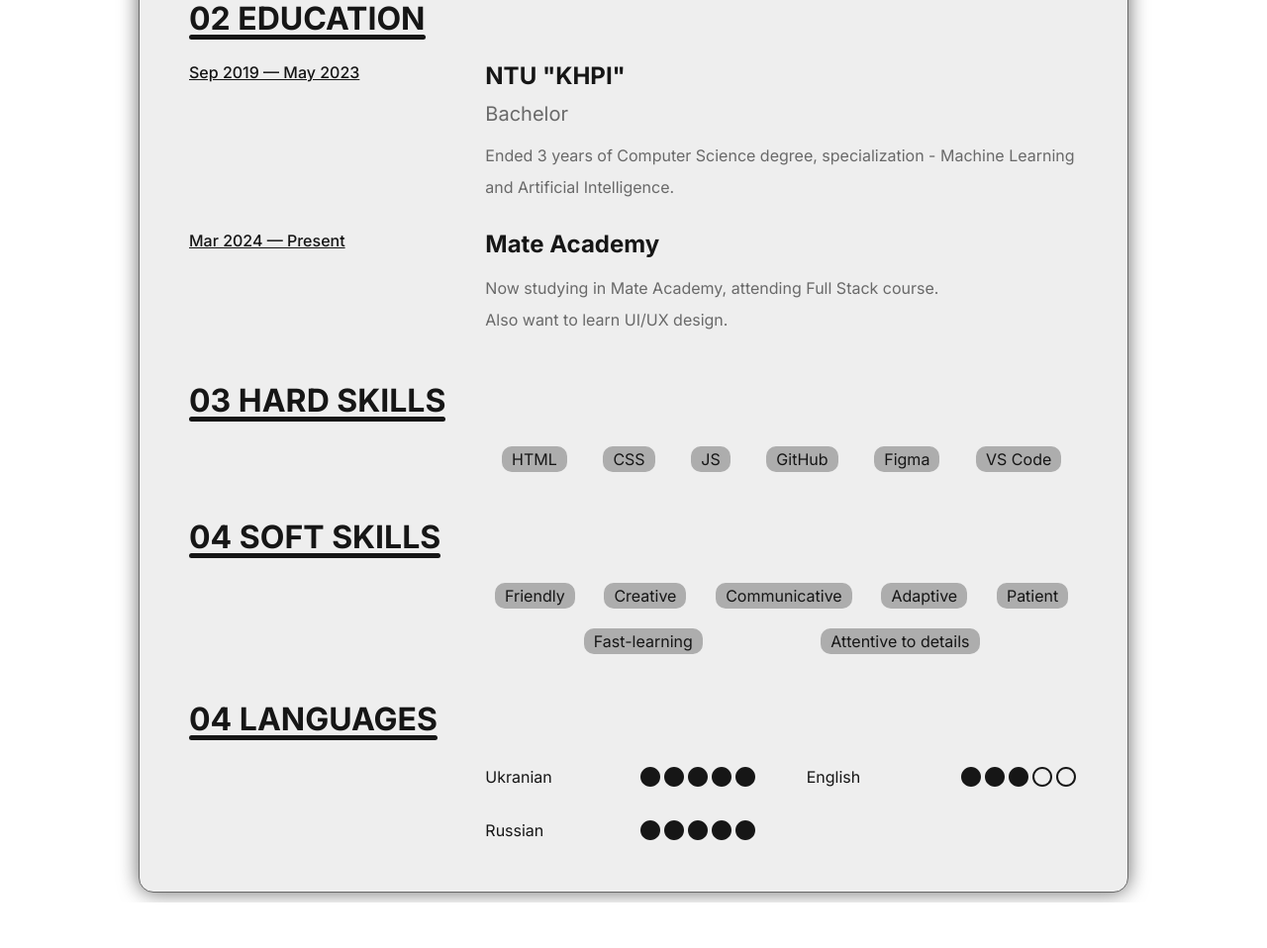
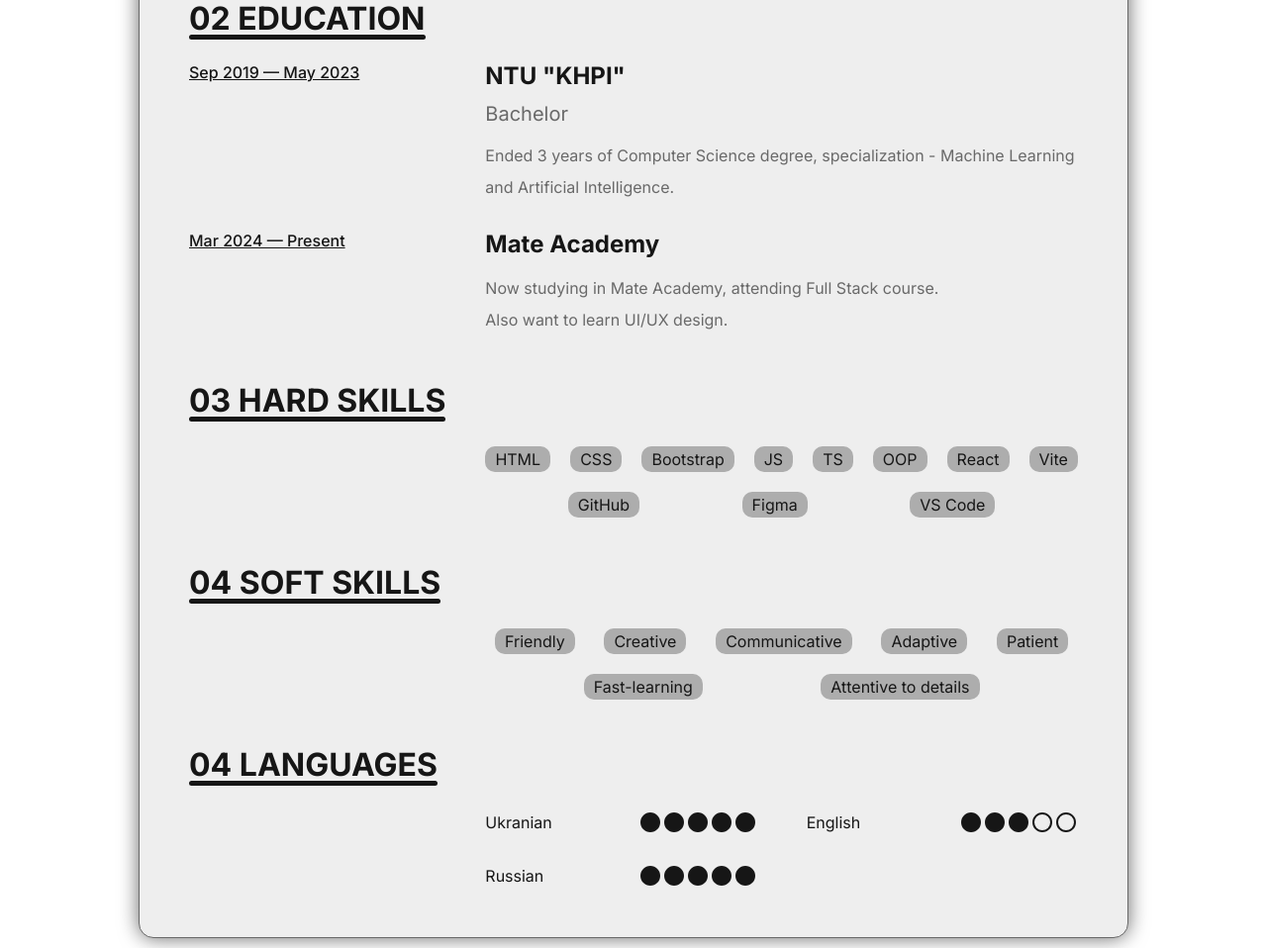
Before and after one commit to PieCyberPie/PieCyberPieCV, a website built with Parcel: page src/index.html in a window 1280 px wide. Shown: the part 542-1500 px from the top of the page at 99% size. Before the commit the page ends 1454 px from the top, so only its background shows below. Built offline with nearby package versions, Linux system fonts and the light colour scheme.

Commit message:
Update index.html

```diff
--- a/src/index.html
+++ b/src/index.html
@@ -111,7 +111,12 @@
           <div class="about-me__skills-container">
             <p class="about-me__skills-container__skill">HTML</p>
             <p class="about-me__skills-container__skill">CSS</p>
+            <p class="about-me__skills-container__skill">Bootstrap</p>
             <p class="about-me__skills-container__skill">JS</p>
+            <p class="about-me__skills-container__skill">TS</p>
+            <p class="about-me__skills-container__skill">OOP</p>
+            <p class="about-me__skills-container__skill">React</p>
+            <p class="about-me__skills-container__skill">Vite</p>
             <p class="about-me__skills-container__skill">GitHub</p>
             <p class="about-me__skills-container__skill">Figma</p>
             <p class="about-me__skills-container__skill">VS Code</p>
```
